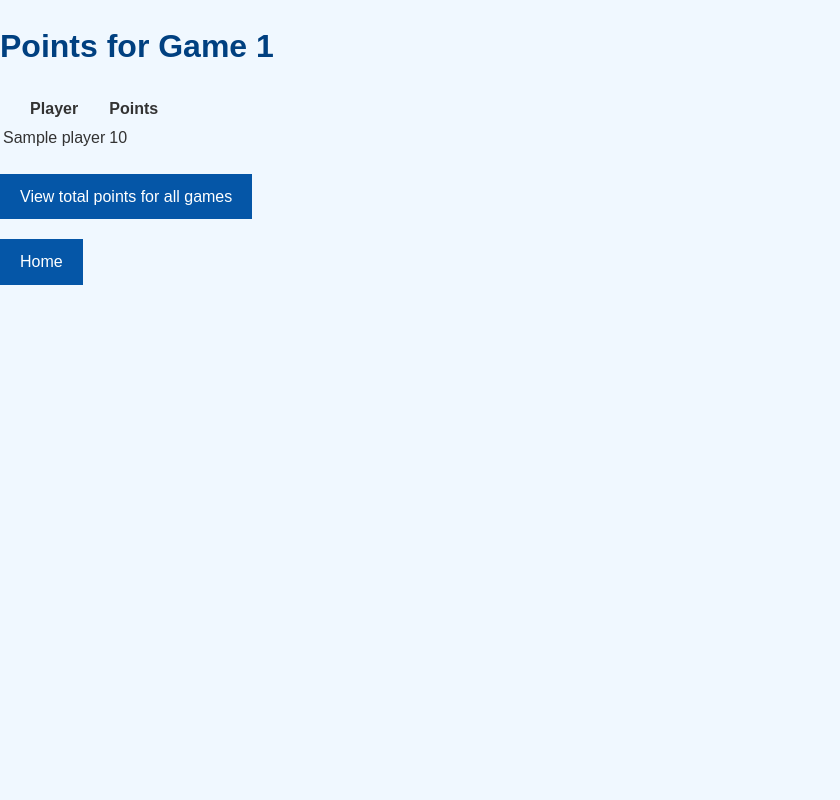
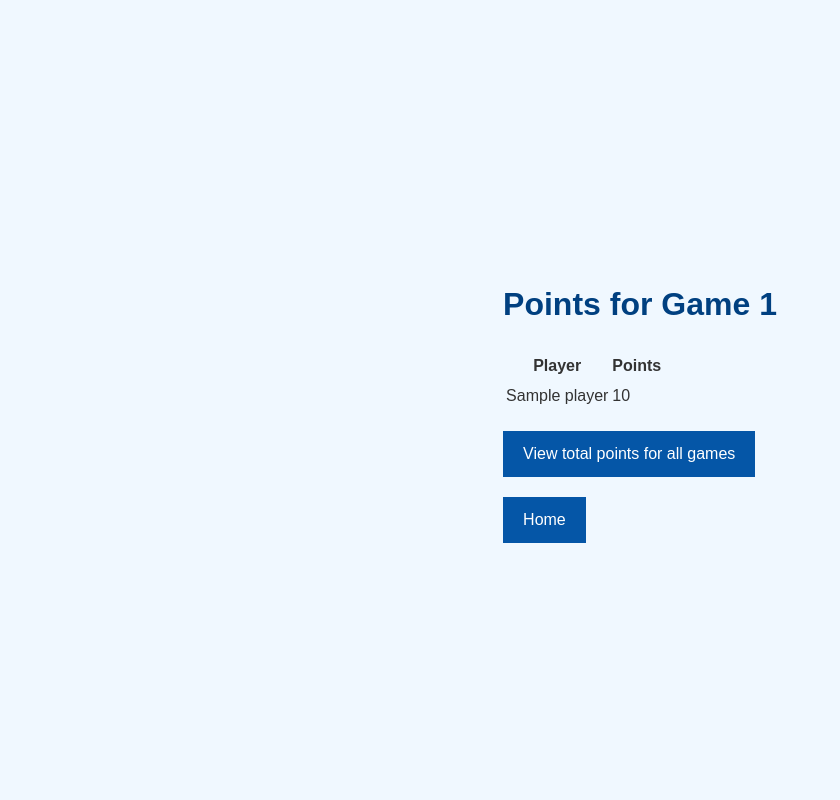
Before and after one commit to Sloth9731/Floorball-Voting, a Django app: template floorball_voting/templates/game_points.html in a window 1280 px wide. Shown: the whole page, without its empty margins (0-840 px from the left). Run offline with Django 4.2, Linux system fonts and the light colour scheme; the template is opened without the code that fills it: most values are stand-ins (such as "Sample title", 1, 10 or a date in 2020).

Commit message:
adsdasdas

```diff
--- a/floorball_voting/static/css/styles.css
+++ b/floorball_voting/static/css/styles.css
@@ -10,6 +10,10 @@ body {
     color: #333; /* Dark text */
     font-family: Arial, sans-serif;
     line-height: 1.6;
+    display: flex; /* Use Flexbox */
+    justify-content: center; /* Center horizontally */
+    align-items: center; /* Center vertically */
+    min-height: 100vh; /* At least full viewport height */
 }
 
 /* Style the headings */
```
